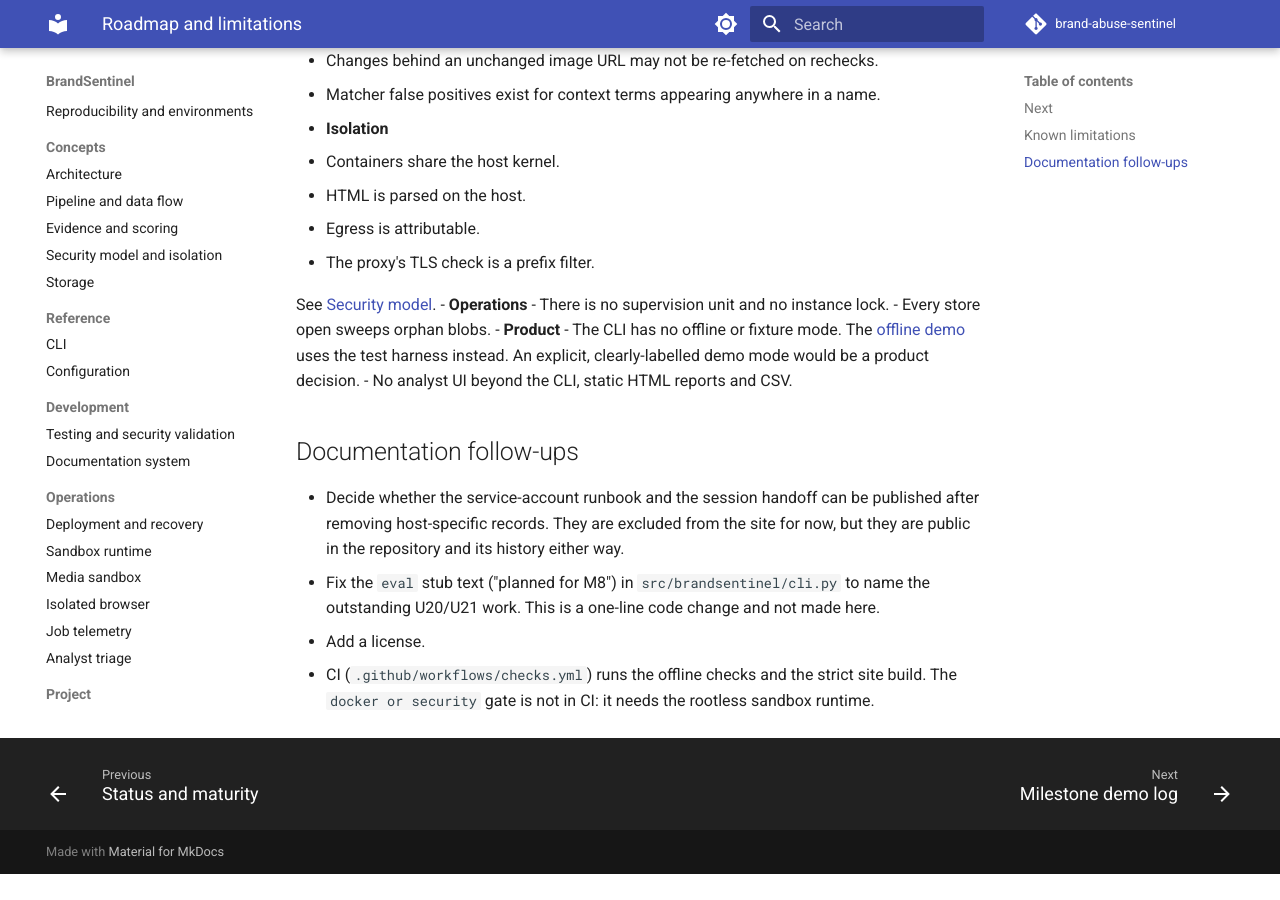
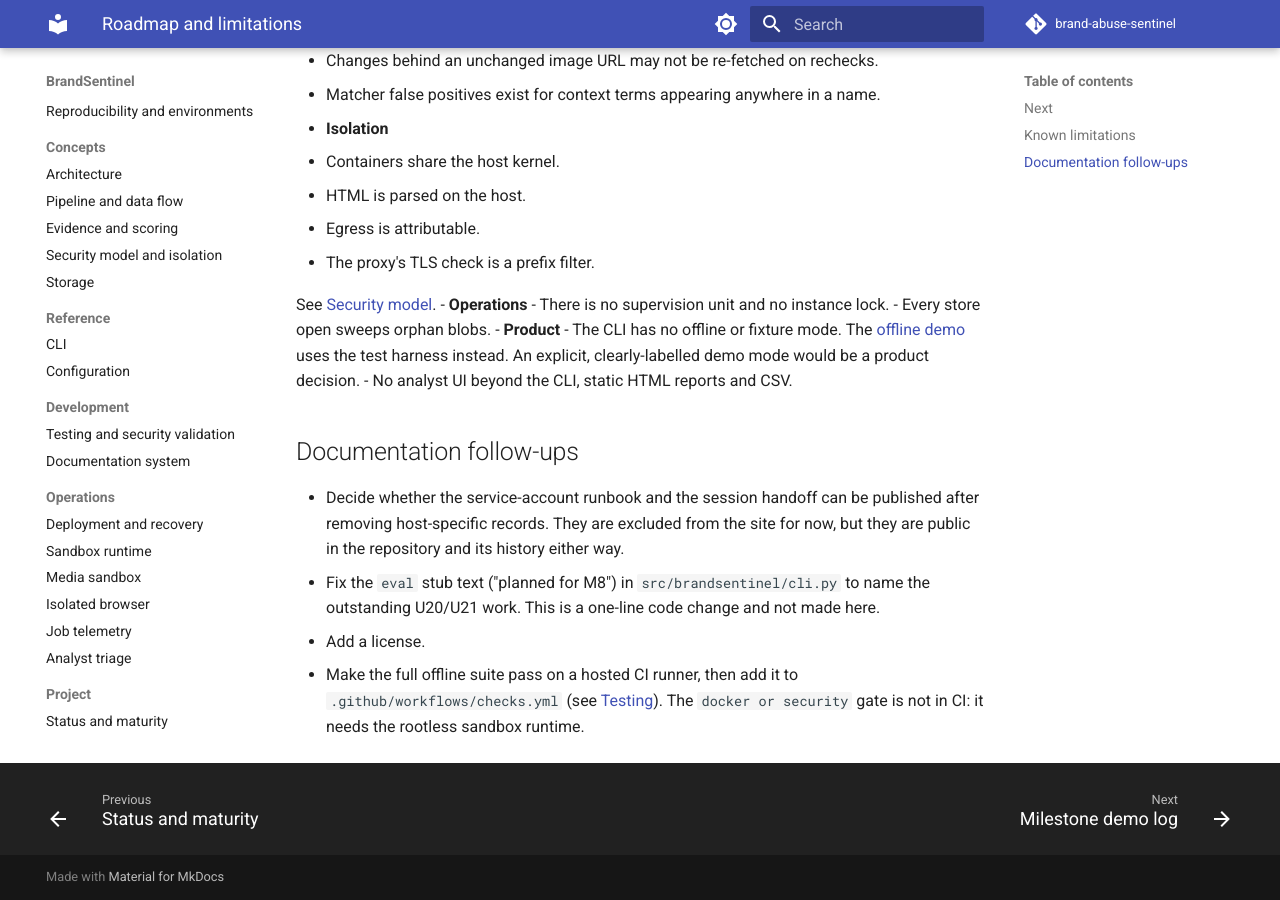
Before and after one commit to riteshspisha/brand-abuse-sentinel, an MkDocs documentation site: the page built from docs/project/roadmap.md, in a window 1280 px wide and 900 px high, scrolled down 944 px. Built offline with MkDocs 1.6.1 and Material for MkDocs 9.7.7, drawn with Linux system fonts in a browser that asks for light colours; comment, search, counter and statistics services are not loaded; before the commit the page ends 1818 px from its top, so only the background shows below that.

Commit message:
ci: run only machine-independent checks; record the 6 runner failures
On GitHub's ubuntu-24.04 runner the full offline suite reported 6 failed,
1518 passed (run 42197098919). The failing tests pass on the developer
machine; one is a 2-second wall-clock bound and one assumes no reachable
Docker daemon, and the rest are not diagnosed. They are application tests
outside this PR, so CI now runs lint, the docs checks, the offline demo, the
CLI reference check and the strict build. The failures are listed in
docs/development/testing.md as a follow-up instead of being skipped.

Co-Authored-By: Claude Opus 5.5 <noreply@anthropic.com>

```diff
--- a/docs/project/roadmap.md
+++ b/docs/project/roadmap.md
@@ -48,6 +48,6 @@ Carried from the review findings and runbooks:
 - Fix the `eval` stub text ("planned for M8") in `src/brandsentinel/cli.py` to name the
   outstanding U20/U21 work. This is a one-line code change and not made here.
 - Add a license.
-- CI (`.github/workflows/checks.yml`) runs the offline checks and the strict site
-  build. The `docker or security` gate is not in CI: it needs the rootless sandbox
-  runtime.
+- Make the full offline suite pass on a hosted CI runner, then add it to
+  `.github/workflows/checks.yml` (see [Testing](../development/testing.md#ci)). The
+  `docker or security` gate is not in CI: it needs the rootless sandbox runtime.
```
Also changed, not shown: AGENTS.md (+2 -2 lines), docs/development/documentation.md (+4 -3 lines), docs/development/testing.md (+21 -0 lines), 1 other file.
